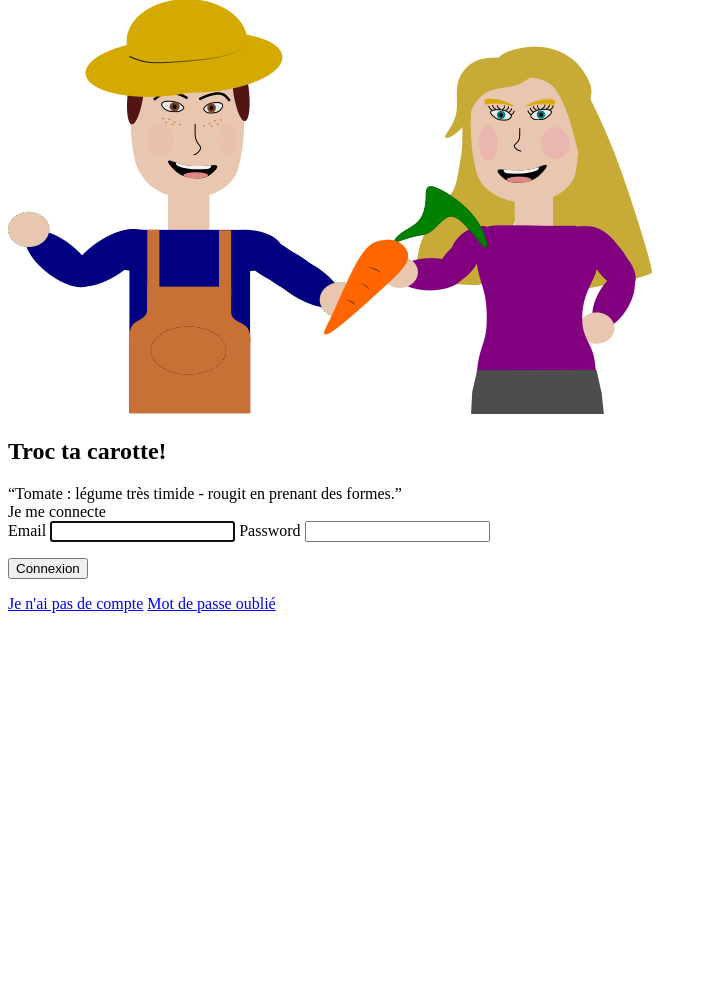
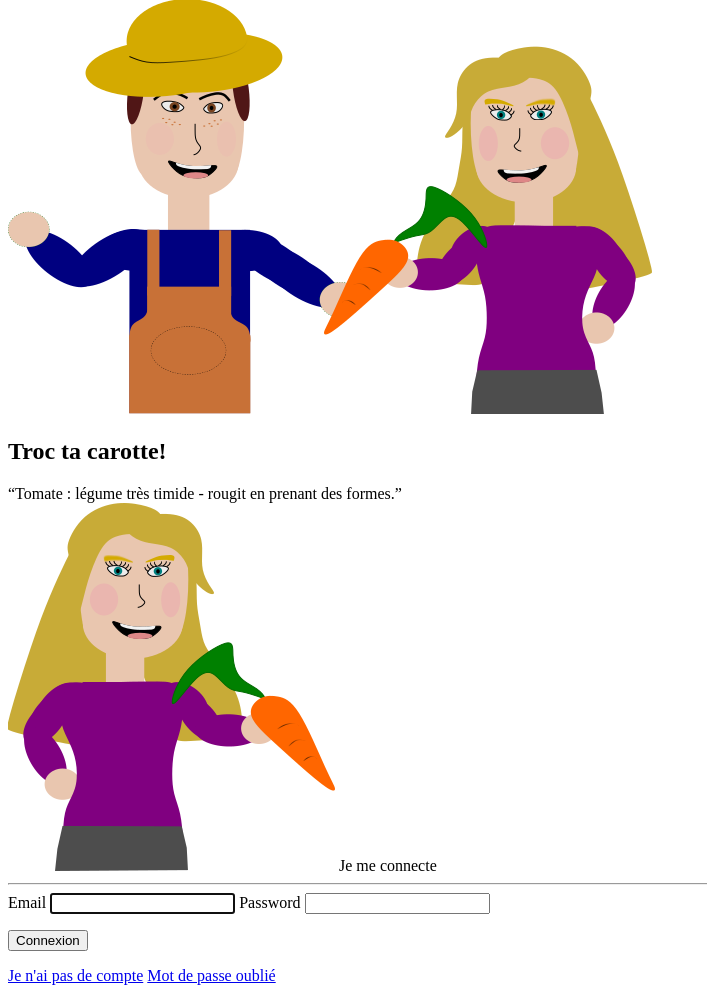
Before and after one commit to severine31/trocTaCarotte, a Symfony app: template templates/security/login.html.twig in a window 1280 px wide. Shown: the part 143-1136 px from the top of the page, without its empty margins (0-707 px from the left). Before the commit the page ends 756 px from the top, so only its background shows below. Run offline with Twig, Linux system fonts and the light colour scheme; the template is opened without the code that fills it, so the values that code supplies are empty; some libraries are stand-ins or nearby versions.

Commit message:
Update css Login Form

```diff
--- a/assets/css/app.css
+++ b/assets/css/app.css
@@ -259,7 +259,10 @@ table .row{
     flex-direction: row !important;
     justify-content: space-between !important;
 }
-
+.linkForm{
+    color: #9ea18a !important;
+    margin-right: 1em;
+}
 
 @media (max-width: 990px) {
     img {
--- a/templates/security/login.html.twig
+++ b/templates/security/login.html.twig
@@ -16,11 +16,13 @@
 
     <div class="row justify-content-md-center">
         <div class="boxForm connexion mt-3">
-            <div class="container flexRow">
+            <div class="container pb-0">
                 <div class="headerCreate">
+                    <img class="imgFormCreate mr-3" src={{asset('build/image/personnage/femme_flat.png')}} style=width:100%/>
                     <label class="formHeader" for="">Je me connecte</label>
                 </div>
             </div>
+            <hr class="mt-0">
             <div class="container">
                 <label for="inputEmail">Email</label>
                 <input type="email" value="{{ last_username }}" name="email" id="inputEmail" class="form-control" required autofocus>
@@ -36,8 +38,8 @@
                     </div>
             </div>
             <div class="container justify-content-md-center">
-                <a href="{{ path('create.registration') }}">Je n'ai pas de compte</a>
-                <a href="#">Mot de passe oublié</a>
+                <a class="linkForm" href="{{ path('create.registration') }}">Je n'ai pas de compte</a>
+                <a class="linkForm" href="#">Mot de passe oublié</a>
             </div>
         </div>
     </div>
```
